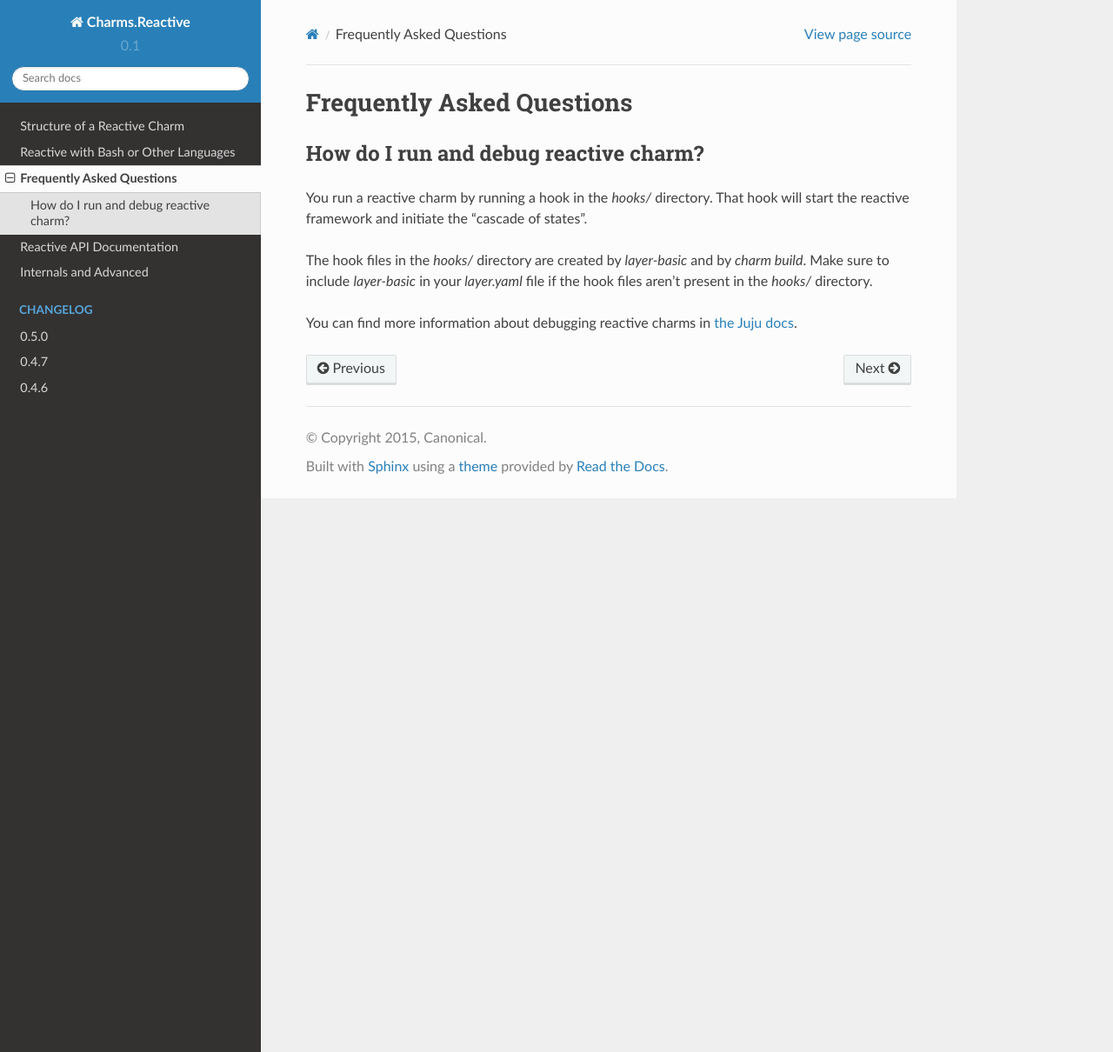
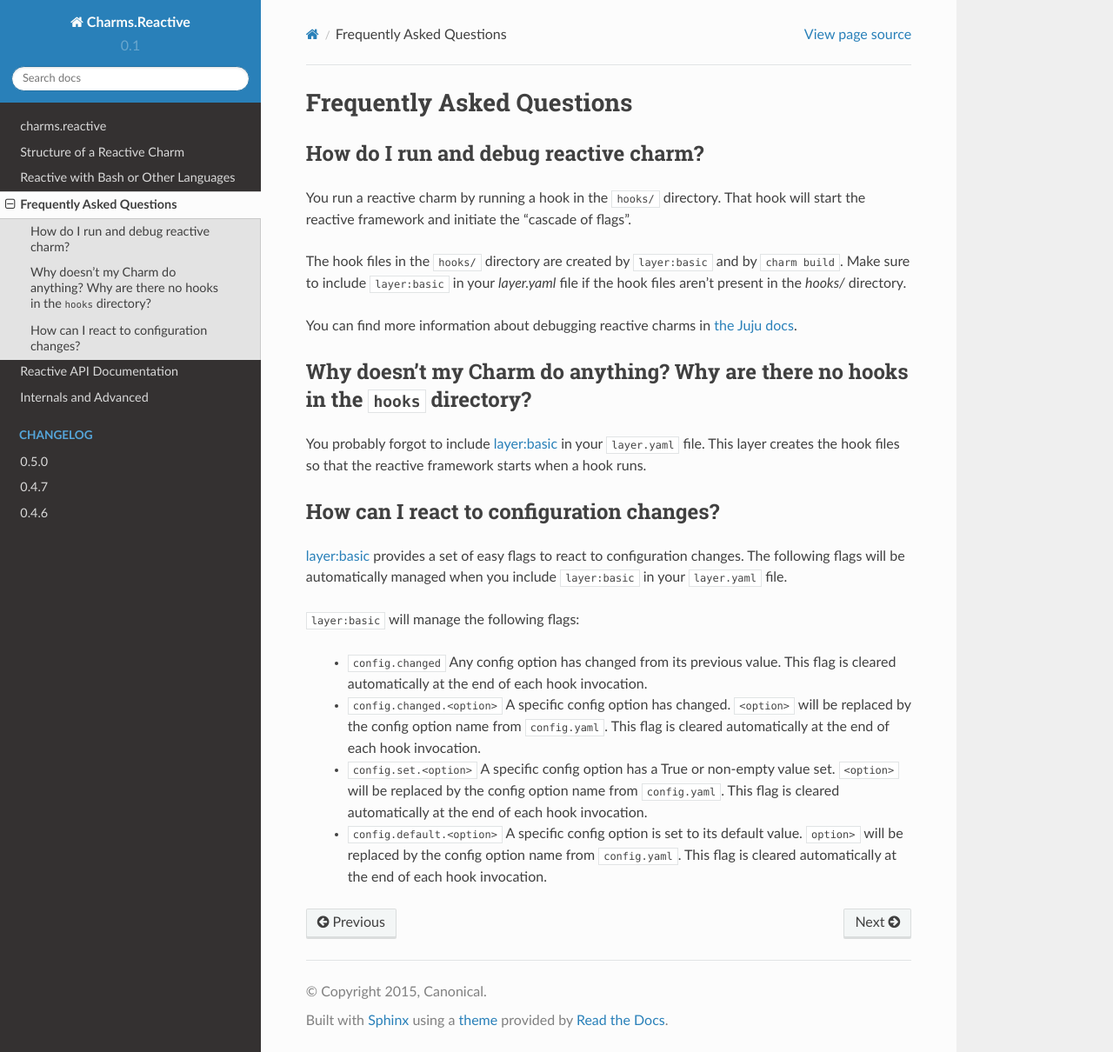
Before and after one commit to canonical/charms.reactive, a Sphinx documentation site: the page built from docs/faq.rst, in a window 1280 px wide and 1210 px high. Shown: the whole window at 87% size. Built offline with Sphinx 7.4.7 and the Read the Docs theme 2.0.0, drawn with Linux system fonts in a browser that asks for light colours; pages that are not in the unit, such as notebooks, are missing from menus.

Commit message:
Multiple docs fixes (#134)
* set_local and set_remote values must be json serializable

* add 'make lint' to HACKING.md

* added docs on config flags and 'my charm doesn't run' faq

* added homepage to index and fixed warnings

```diff
--- a/docs/faq.rst
+++ b/docs/faq.rst
@@ -2,14 +2,50 @@
 ==========================
 
 How do I run and debug reactive charm?
------------------------------------
+--------------------------------------
 
-You run a reactive charm by running a hook in the `hooks/` directory. That hook
-will start the reactive framework and initiate the "cascade of states".
+You run a reactive charm by running a hook in the ``hooks/`` directory. That hook
+will start the reactive framework and initiate the "cascade of flags".
 
-The hook files in the `hooks/` directory are created by `layer-basic` and by
-`charm build`. Make sure to include `layer-basic` in your `layer.yaml` file if
+The hook files in the ``hooks/`` directory are created by ``layer:basic`` and by
+``charm build``. Make sure to include ``layer:basic`` in your `layer.yaml` file if
 the hook files aren't present in the `hooks/` directory.
 
 You can find more information about debugging reactive charms in
 `the Juju docs <https://jujucharms.com/docs/2.2/developer-debugging>`_.
+
+
+Why doesn't my Charm do anything? Why are there no hooks in the ``hooks`` directory?
+------------------------------------------------------------------------------------
+
+You probably forgot to include
+`layer:basic <https://github.com/juju-solutions/layer-basic>`_ in your
+``layer.yaml`` file. This layer creates the hook files so that the reactive
+framework starts when a hook runs.
+
+
+How can I react to configuration changes?
+-----------------------------------------
+
+`layer:basic <https://github.com/juju-solutions/layer-basic>`_ provides a set
+of easy flags to react to configuration changes. The following flags will be
+automatically managed when you include ``layer:basic`` in your ``layer.yaml`` file.
+
+``layer:basic`` will manage the following flags:
+
+  * ``config.changed``  Any config option has changed from its previous value.
+    This flag is cleared automatically at the end of each hook invocation.
+
+  * ``config.changed.<option>`` A specific config option has changed.
+    ``<option>`` will be replaced by the config option name from ``config.yaml``.
+    This flag is cleared automatically at the end of each hook invocation.
+
+  * ``config.set.<option>`` A specific config option has a True or non-empty
+    value set.  ``<option>`` will be replaced by the config option name from
+    ``config.yaml``. This flag is cleared automatically at the end of each hook
+    invocation.
+
+  * ``config.default.<option>`` A specific config option is set to its
+    default value.  ``option>`` will be replaced by the config option name
+    from ``config.yaml``.  This flag is cleared automatically at the end of
+    each hook invocation.
--- a/docs/index.rst
+++ b/docs/index.rst
@@ -59,6 +59,12 @@
 -----------------
 
 .. toctree::
+   :hidden:
+
+   self
+
+
+.. toctree::
    :glob:
    :maxdepth: 3
 
```
Also changed, not shown: HACKING.md (+3 -0 lines), docs/structure.rst (+9 -1 lines), 1 other file.
